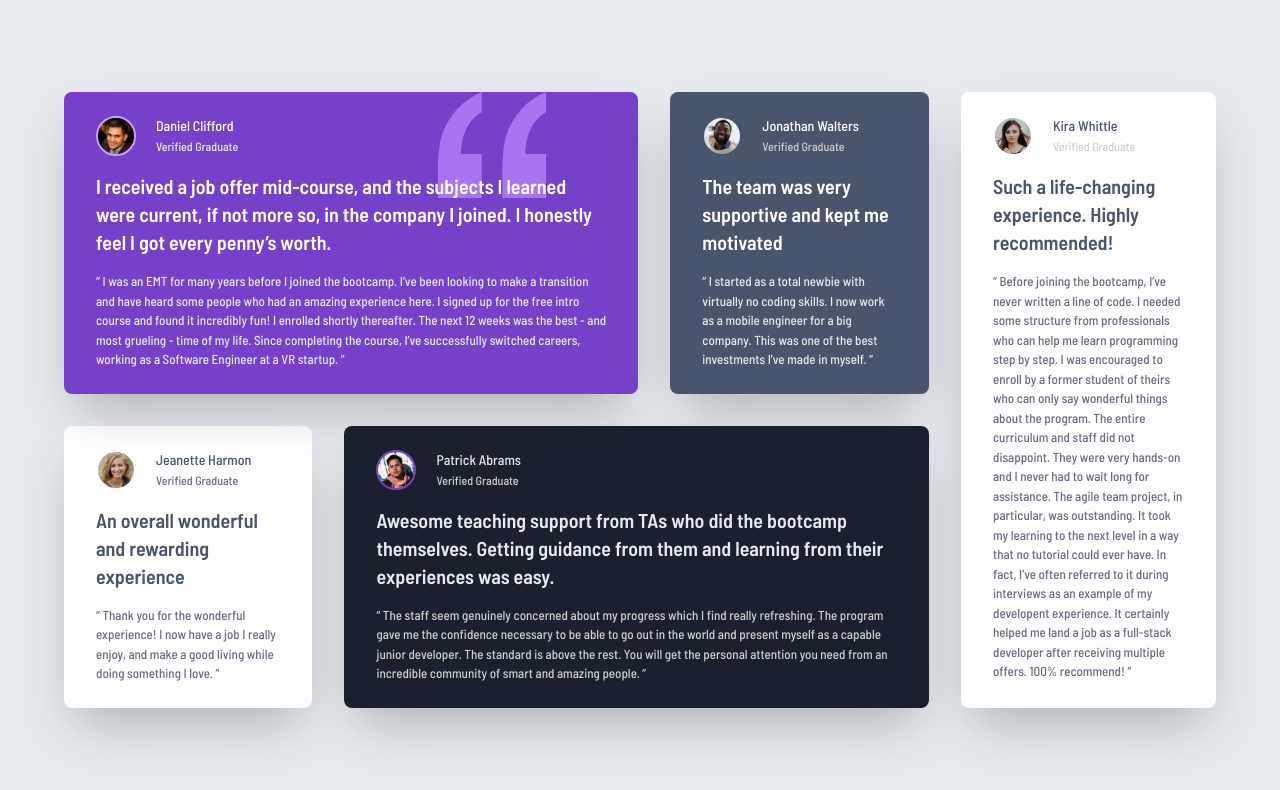
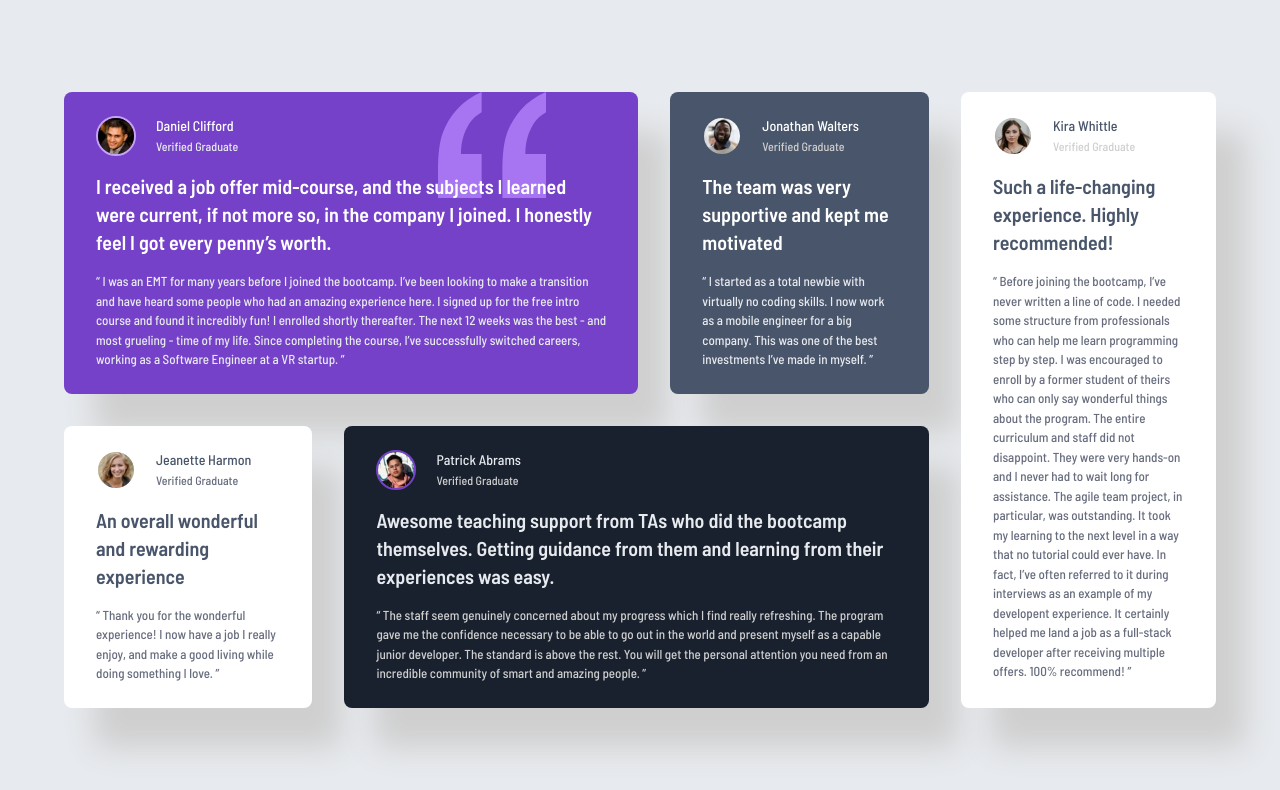
Before and after one commit to NunoJDMachado/testimonials-grid-section, a website: page index.html in a window 1280 px wide. Drawn offline with Linux system fonts and the light colour scheme.

Commit message:
Tweak card shadow

```diff
--- a/css/input.css
+++ b/css/input.css
@@ -7,5 +7,6 @@
 }
 
 .card {
-    @apply flex flex-col gap-4 rounded-lg font-[500] shadow-2xl px-8 py-6 sm:px-6 md:px-8;
+    @apply flex flex-col gap-4 rounded-lg font-[500] px-8 py-6 sm:px-6 md:px-8;
+    box-shadow: 30px 40px 30px hsl(0, 0%, 81%);
 }
--- a/index.html
+++ b/index.html
@@ -11,8 +11,8 @@
 <body class="lg:h-screen sm:flex sm:items-center sm:justify-center bg-[hsl(214,17%,92%)] font-barlow-semi-condensed">
     <main class="sm:w-[1152px] flex flex-col lg:flex-row gap-8 sm:gap-4 md:gap-8 lg:gap-4 xl:gap-8 m-8">
         <div class="flex flex-col gap-8 sm:gap-4 md:gap-8 lg:gap-4 xl:gap-8">
-            <div class="flex flex-col sm:flex-row gap-8 sm:gap-4 md:gap-8 lg:gap-4 xl:gap-8">
-                <article class="card relative bg-[hsl(263,55%,52%)] text-white">
+            <div class="z-0 flex flex-col sm:flex-row gap-8 sm:gap-4 md:gap-8 lg:gap-4 xl:gap-8">
+                <article class="card z-0 relative bg-[hsl(263,55%,52%)] text-white">
                     <picture class="absolute top-0 right-23">
                         <source srcset="images/bg-pattern-quotation.svg" media="(min-width: 640px)">
                         <img class="w-27">
@@ -37,7 +37,7 @@
                     </p>
                 </article>
 
-                <article class="card sm:min-w-2/6 md:min-w-auto bg-[hsl(217,19%,35%)] text-white">
+                <article class="card z-1 sm:min-w-2/6 md:min-w-auto bg-[hsl(217,19%,35%)] text-white">
                     <div class="flex items-center gap-5">
                         <img src="images/image-jonathan.jpg" alt="Jonathan Walters photo" class="w-10 rounded-full border-2 border-[hsl(217,19%,35%)]">
 
@@ -58,7 +58,7 @@
                 </article>
             </div>
 
-            <div class="flex flex-col sm:flex-row gap-8 sm:gap-4 md:gap-8 lg:gap-4 xl:gap-8">
+            <div class="z-1 flex flex-col sm:flex-row gap-8 sm:gap-4 md:gap-8 lg:gap-4 xl:gap-8">
                 <article class="card sm:min-w-2/6 md:min-w-auto bg-white text-[hsl(217,19%,35%)]">
                     <div class="flex items-center gap-5">
                         <img src="images/image-jeanette.jpg" alt="Jeanette Harmon photo" class="w-10 rounded-full border-2 border-white">
@@ -101,7 +101,7 @@
             </div>
         </div>
 
-        <article class="card lg:w-4/6 lg:min-w-[255px] bg-white text-[hsl(217,19%,35%)]">
+        <article class="card z-1 lg:w-4/6 lg:min-w-[255px] bg-white text-[hsl(217,19%,35%)]">
             <div class="flex items-center gap-5">
                 <img src="images/image-kira.jpg" alt="Kira Whittle photo" class="w-10 rounded-full border-2 border-white">
 
```
Also changed, not shown: css/output.css.
